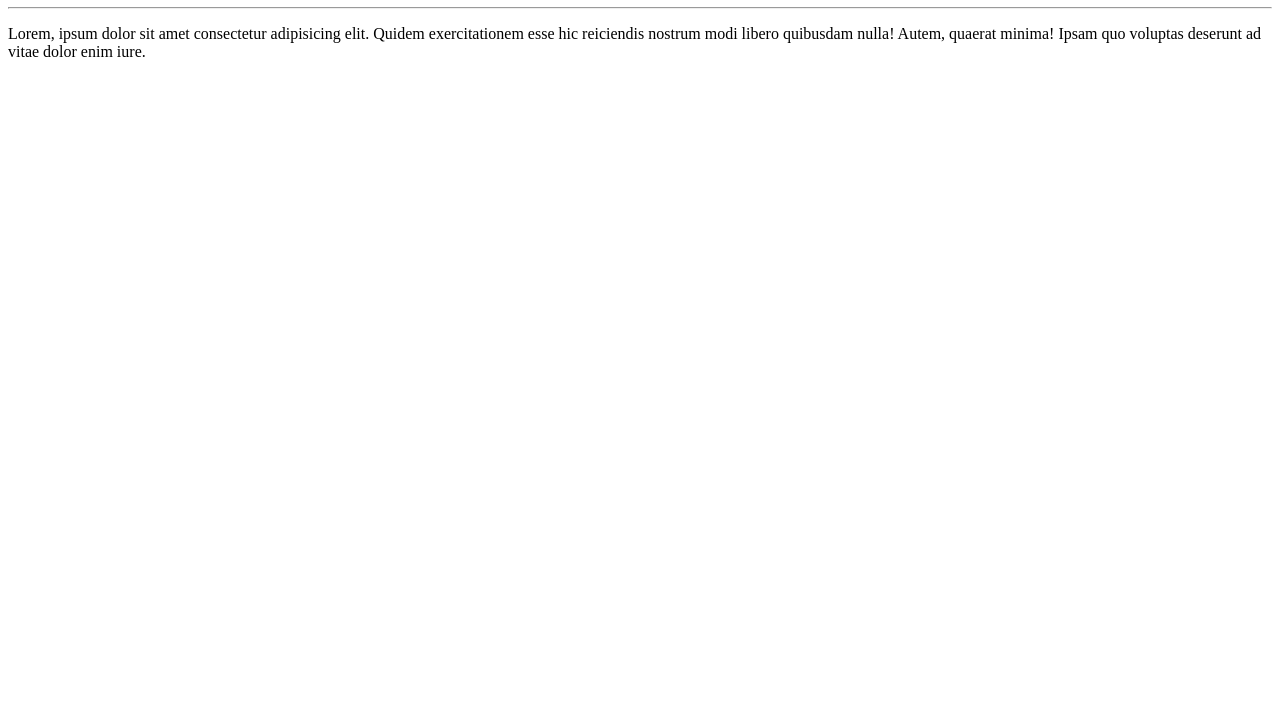
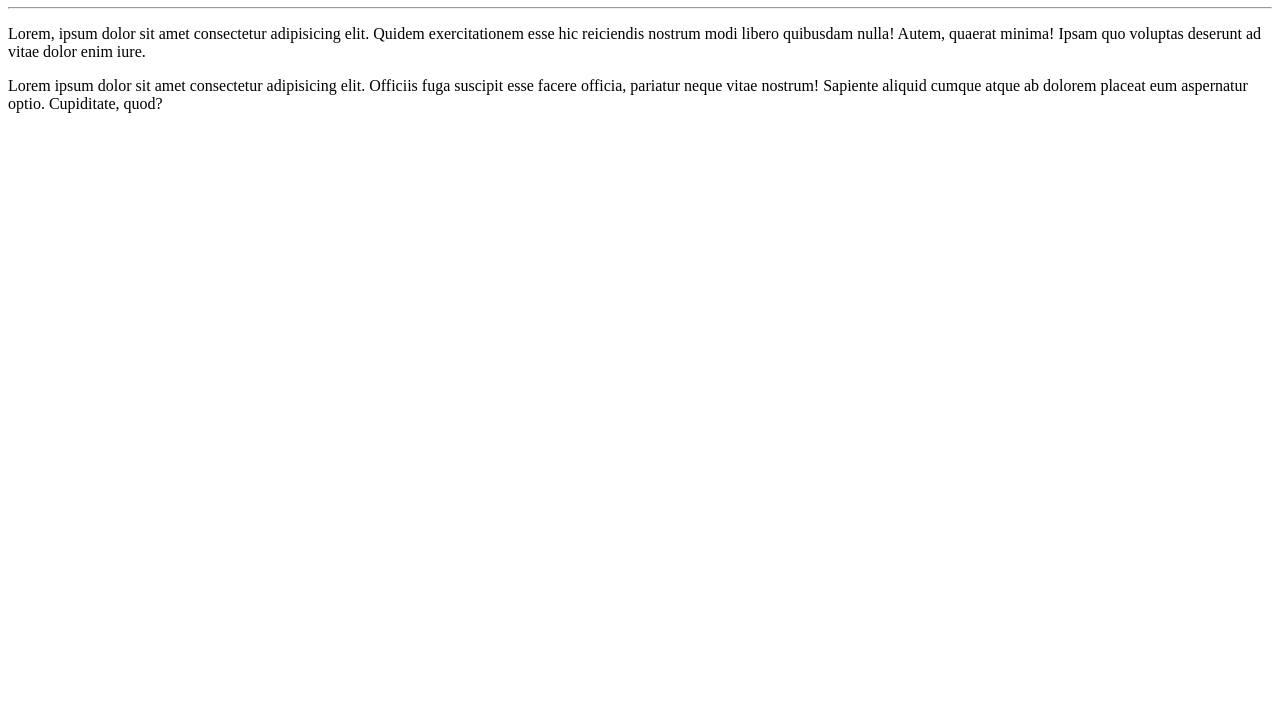
Before and after one commit to Cristianocsj/Ola_Mundo, a plain HTML site: page site-exemplo/index.html in a window 1280 px wide. Shown: the part 73-800 px from the top of the page. Drawn offline with Linux system fonts and the light colour scheme.

Commit message:
adicionei um paragrafo

```diff
--- a/site-exemplo/index.html
+++ b/site-exemplo/index.html
@@ -11,5 +11,8 @@
     <p>
         Lorem, ipsum dolor sit amet consectetur adipisicing elit. Quidem exercitationem esse hic reiciendis nostrum modi libero quibusdam nulla! Autem, quaerat minima! Ipsam quo voluptas deserunt ad vitae dolor enim iure.
     </p>
+    <p>
+        Lorem ipsum dolor sit amet consectetur adipisicing elit. Officiis fuga suscipit esse facere officia, pariatur neque vitae nostrum! Sapiente aliquid cumque atque ab dolorem placeat eum aspernatur optio. Cupiditate, quod?
+    </p>
 </body>
 </html>
```
